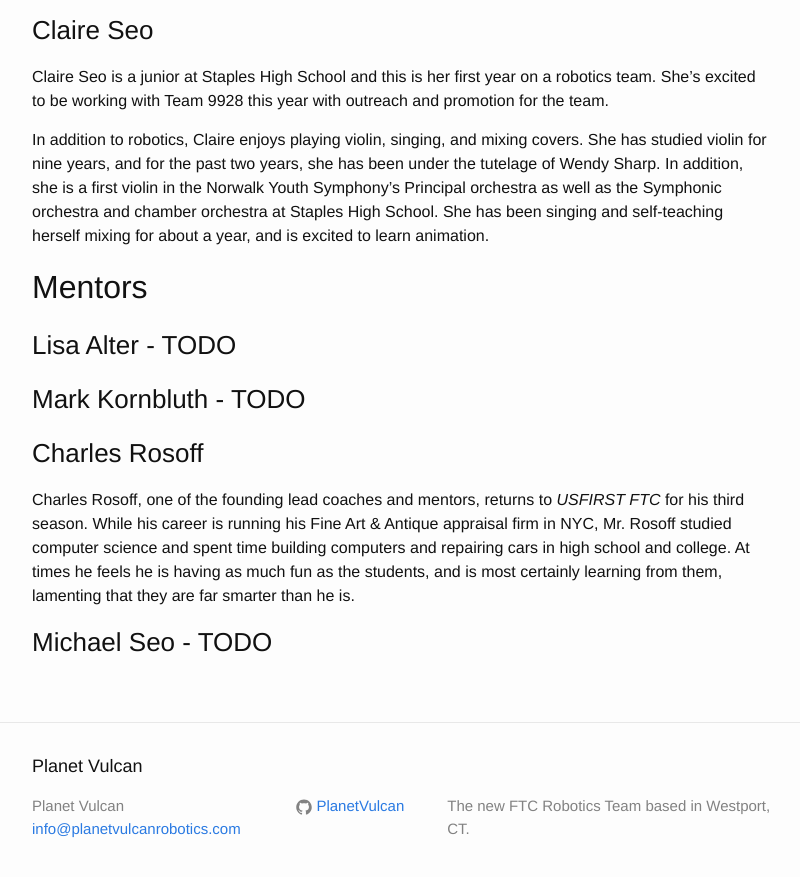
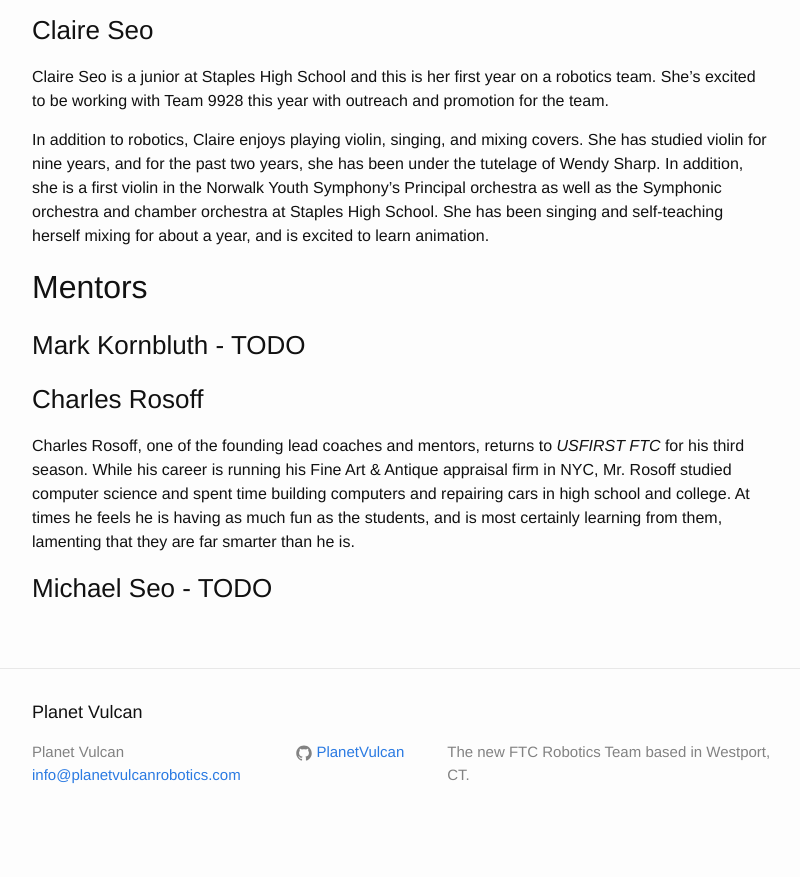
Before and after one commit to benpenguin2/PlanetVulcan.github.io, a Jekyll site: the page built from pages/the-team.md, in a window 1280 px wide and 900 px high, scrolled down 1905 px. Shown: the top 877 px of the window, without its empty margins (238-1038 px from the left). Built offline with Jekyll 4.4.1, drawn with Linux system fonts in a browser that asks for light colours; after the commit the page ends 2751 px from its top, so only the background shows below that.

Commit message:
Remove Mrs. Alter

```diff
--- a/pages/the-team.md
+++ b/pages/the-team.md
@@ -44,9 +44,6 @@ In addition to robotics, Claire enjoys playing violin, singing, and mixing cover
 
 ##Mentors
 
-###Lisa Alter - TODO
-
-
 ###Mark Kornbluth - TODO
 
 
```
